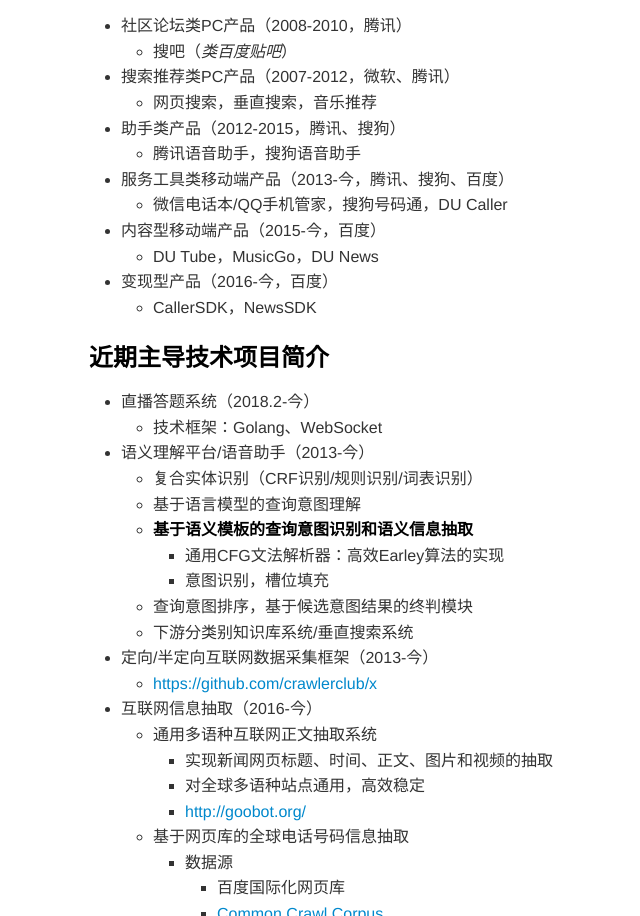
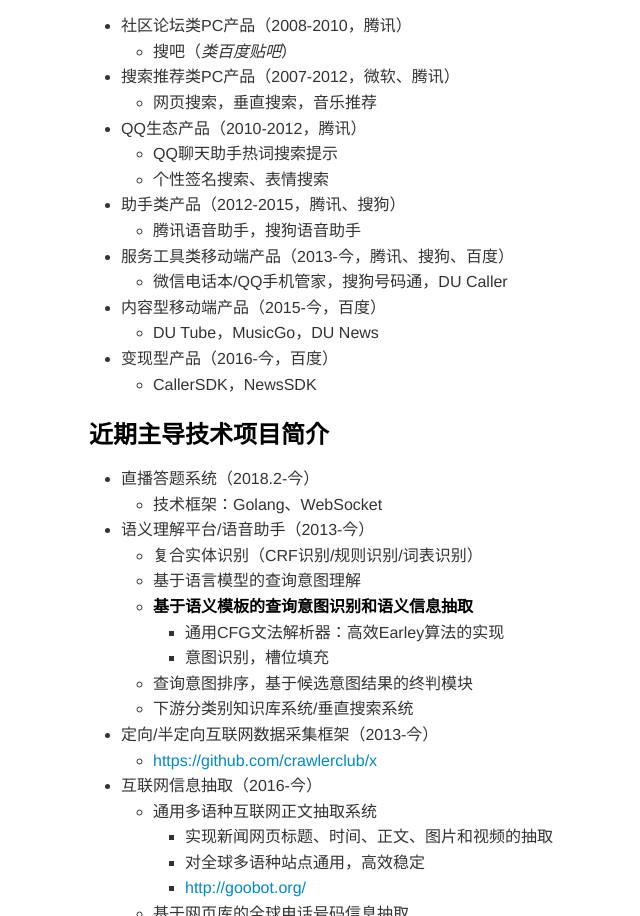
Before and after one commit to liuzl/liuzl.github.io, a plain HTML site: page resume.html in a window 1280 px wide. Shown: the part 911-1827 px from the top of the page, without its empty margins (94-734 px from the left). Drawn offline with Linux system fonts and the light colour scheme.

Commit message:
Update resume.html

```diff
--- a/resume.html
+++ b/resume.html
@@ -4,10 +4,6 @@
       <title>zliu</title>
       <meta charset="utf-8">
       <meta name="viewport" content="width=device-width, initial-scale=1.0">
-
-
-
-
 
       <style>
       /**
@@ -257,6 +253,12 @@
 <li>网页搜索，垂直搜索，音乐推荐</li>
 </ul>
 </li>
+<li>QQ生态产品（2010-2012，腾讯）
+<ul>
+<li>QQ聊天助手热词搜索提示</li>
+<li>个性签名搜索、表情搜索</li>
+</ul>
+</li>
 <li>助手类产品（2012-2015，腾讯、搜狗）
 <ul>
 <li>腾讯语音助手，搜狗语音助手</li>
```
